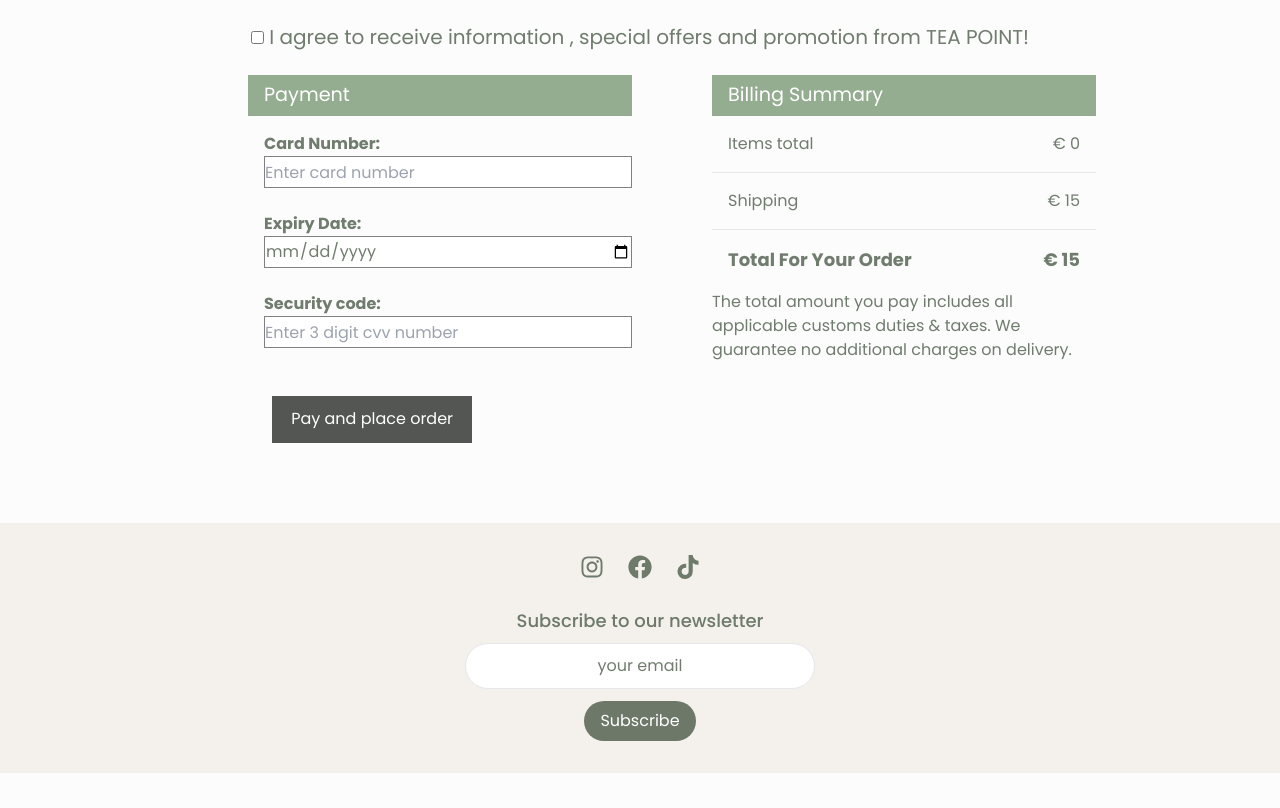
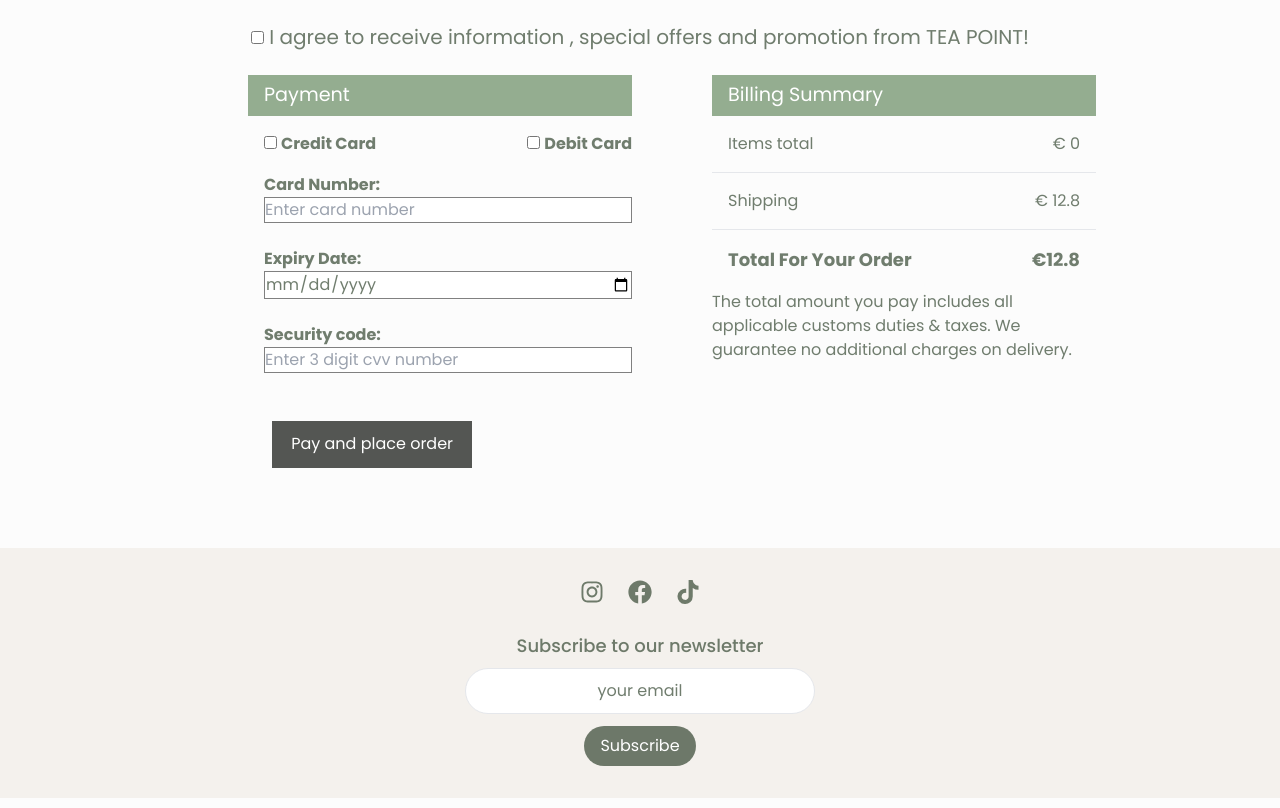
Before and after one commit to MarinnaPereira/tea-point, a React (Vite) app: page /payment in a window 1280 px wide. Shown: the part 980-1788 px from the top of the page. Built offline with nearby package versions, Linux system fonts and the light colour scheme; no server answers.

Commit message:
modified Payment.jsx, NotFound.scss, OrderConfirmation.scss, Payment.scss

```diff
--- a/src/components/Payment.jsx
+++ b/src/components/Payment.jsx
@@ -1,20 +1,21 @@
 import { useEffect, useState } from "react";
 import "../scss/Payment.scss";
-import { NavLink, useLocation } from "react-router-dom";
+import { NavLink } from "react-router-dom";
 import { useCartContext } from "../hooks/useCartContext";
 
 export const Payment = () => {
-  const location = useLocation();
-  const sumOfPrices = location.state ? location.state.sumOfPrices : 0;
-  //   console.log("sumofprice:", sumOfPrices);
+  const { sumOfPrices, shippingCosts, total, setHasCheckedOut, emptyCart } =
+    useCartContext();
 
-  const { setHasCheckedOut, emptyCart } = useCartContext();
+  const isShippingFree = sumOfPrices > 100;
 
   useEffect(() => {
     setHasCheckedOut((prev) => {
       !prev;
     });
   }, []);
+
+  const [paymentMethod, setPaymentMethod] = useState("");
 
   const handlePayment = () => {
     emptyCart();
@@ -109,8 +110,8 @@ export const Payment = () => {
           </form>
         </div>
       </div>
-      <div className="flex justify-center mb-2  text-xl mr-18">
-        <label className="sign-up">
+      <div className="flex justify-center mb-2  text-xl mr-18 ">
+        <label className="sign-up w-1/2 md:w-3/4 lg:w-auto items-center">
           <input type="checkbox" name="signUp" id="signUp" /> I agree to receive
           information , special offers and promotion from TEA POINT!
         </label>
@@ -125,12 +126,12 @@ export const Payment = () => {
           <hr className="mb-4" />
           <div className="flex justify-between px-4 mb-4  ">
             <p>Shipping</p>
-            {sumOfPrices < 100 ? <span>€ 15</span> : <span>-</span>}
+            {isShippingFree ? <p>Free shipping</p> : <p>€ {shippingCosts}</p>}
           </div>
           <hr className="mb-4" />
           <div className="flex justify-between px-4 mb-4 font-bold text-lg">
             <h2>Total For Your Order</h2>
-            <span>€ {sumOfPrices + 15}</span>
+            <span> €{isShippingFree ? sumOfPrices : total}</span>
           </div>
           <p>
             The total amount you pay includes all applicable customs duties &
@@ -140,6 +141,30 @@ export const Payment = () => {
         <div className="payment-form-container w-96">
           <form className="payment-form flex flex-col">
             <h1>Payment</h1>
+            <div className="flex justify-between font-bold">
+              <label className="mr-4 ">
+                <input
+                  className="m-1 "
+                  type="checkbox"
+                  value="creditCard"
+                  checked={paymentMethod === "creditCard"}
+                  onChange={() => setPaymentMethod("creditCard")}
+                />
+                Credit Card
+              </label>
+
+              <label>
+                <input
+                  className="m-1 "
+                  type="checkbox"
+                  value="debitCard"
+                  checked={paymentMethod === "debitCard"}
+                  onChange={() => setPaymentMethod("debitCard")}
+                />
+                Debit Card
+              </label>
+            </div>
+
             <lable htmlFor="card-number">Card Number:</lable>
             <input
               type="text"
--- a/src/scss/NotFound.scss
+++ b/src/scss/NotFound.scss
@@ -2,6 +2,7 @@
   display: flex;
   flex-direction: column;
   padding-left: 2rem;
+  padding-bottom: 5rem;
 
   div {
     margin: auto;
--- a/src/scss/OrderConfirmation.scss
+++ b/src/scss/OrderConfirmation.scss
@@ -13,10 +13,6 @@
   line-height: 4rem;
   text-shadow: 1px 1px 2px black;
 
-  h2 {
-    padding-bottom: 2rem;
-  }
-
   span {
     background-color: #7e8f7b;
     color: white;
@@ -30,6 +26,6 @@
     margin: auto;
     // background-color: #7e8f7b;
     background-color: transparent;
-    border: 3px solid #c0d1bd;
+    border: 10px solid #c0d1bd;
   }
 }
--- a/src/scss/Payment.scss
+++ b/src/scss/Payment.scss
@@ -51,7 +51,6 @@
   input {
     border: gray solid 1px;
     margin-bottom: 1rem;
-    height: 2rem;
   }
   input,
   lable {
```
